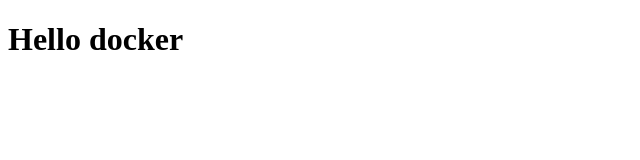
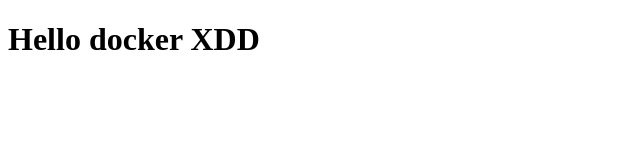
Before and after one commit to lcorozco10/docker-node-play, a website: page index.html in a window 1280 px wide. Shown: the whole page, without its empty margins (0-640 px from the left). Drawn offline with Linux system fonts and the light colour scheme.

Commit message:
fixed html

```diff
--- a/index.html
+++ b/index.html
@@ -16,7 +16,7 @@
         <!--[if lt IE 7]>
             <p class="browsehappy">You are using an <strong>outdated</strong> browser. Please <a href="#">upgrade your browser</a> to improve your experience.</p>
         <![endif]-->
-        <h1>Hello docker</h1>
+        <h1>Hello docker XDD</h1>
         <script src="" async defer></script>
     </body>
 </html>
```
Also changed, not shown: 1 other file.
